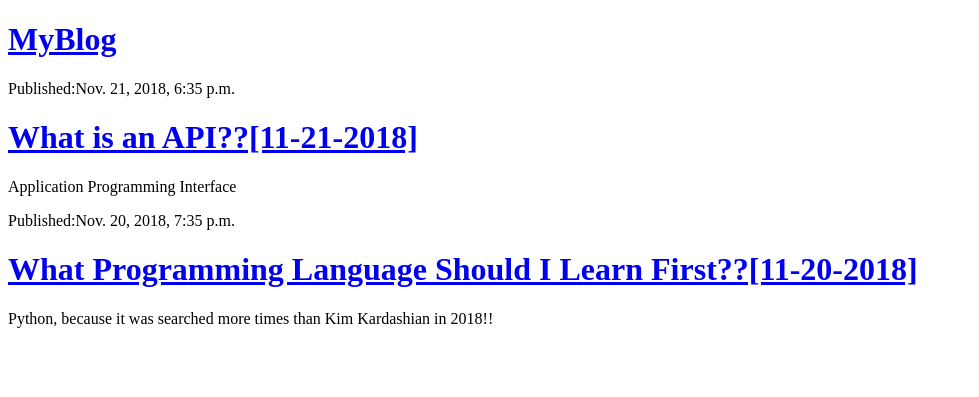
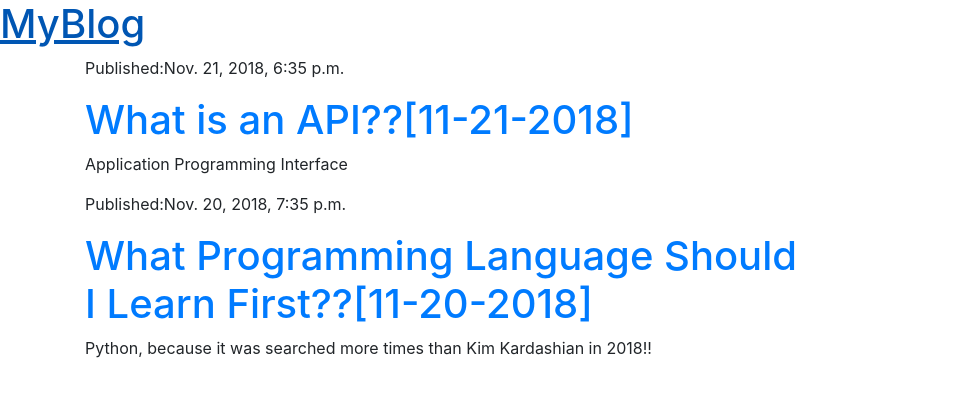
Before and after one commit to jtwray/blogApp_django, a Django app: page / in a window 1280 px wide. Shown: the top 397 px of the page, without its empty margins (0-979 px from the left). Run offline with Django 3.2, Linux system fonts and the light colour scheme; data comes from the database, SQL or seed files in the repository; some libraries are stand-ins or nearby versions.

Commit message:
Bootstrap/DRY principle in Django with extensions[ implemented block coding ==>base.html ]

```diff
--- a/blog/models.py
+++ b/blog/models.py
@@ -8,7 +8,6 @@ class Post(models.Model):
     created_date = models.DateTimeField(default=timezone.now)
     published_date = models.DateTimeField(blank=True, null=True)
 
-
     def publish(self):
         self.published_date = timezone.now()
         self.save()
--- /dev/null
+++ b/blog/templates/blog/base.html
@@ -0,0 +1,23 @@
+<!DOCTYPE html>
+<html lang="en" dir="ltr">
+<head>
+  <meta charset="utf-8">
+  <meta name="viewport" content="width=device-width, initial-scale=1">
+  <title>My Blog</title>
+  <link href="https://fonts.googleapis.com/css?family=Lato" rel="stylesheet" type="text/css">
+  <link rel="stylesheet" href="https://stackpath.bootstrapcdn.com/bootstrap/4.1.3/css/bootstrap.min.css">
+</head>
+<body>
+  <div class="page-header">
+    <h1><a href="{% url "postsList" %}">MyBlog</a></h1>
+  </div>
+  <div class="content container">
+    <div class="row">
+      <div class="col-md-8">
+        {% block content %}
+        {% endblock %}
+      </div>
+    </div>
+  </div>
+</body>
+</html>
--- a/blog/templates/blog/postsList.html
+++ b/blog/templates/blog/postsList.html
@@ -1,18 +1,10 @@
-<!DOCTYPE html>
-<html lang="en" dir="ltr">
-  <head>
-    <meta charset="utf-8">
-    <title>My Blog</title>
-  </head>
-  <body>
-  <h1><a href="#">MyBlog</a></h1>
-  {% for post in posts%}
+{% extends 'blog/base.html' %}
+{% block content %}
+{% for post in posts %}
 <div>
   <p>Published:{{ post.published_date }}</p>
   <h1><a href="{% url 'postsDetail' pk=post.pk %}">{{ post.title }}</a></h1>
   <p>{{ post.text|linebreaksbr }}</p>
 </div>
 {% endfor %}
-
-  </body>
-</html>
+{% endblock %}
```
Also changed, not shown: blog/templates/blog/postsDetail.html (+3 -9 lines). Lines whose indentation alone changed are shown as unchanged.
